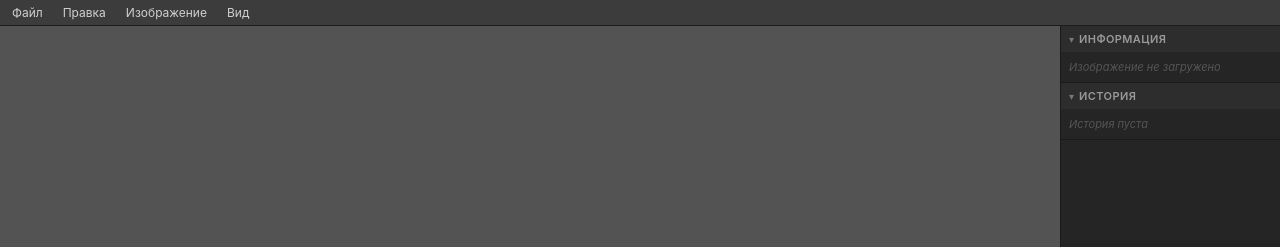
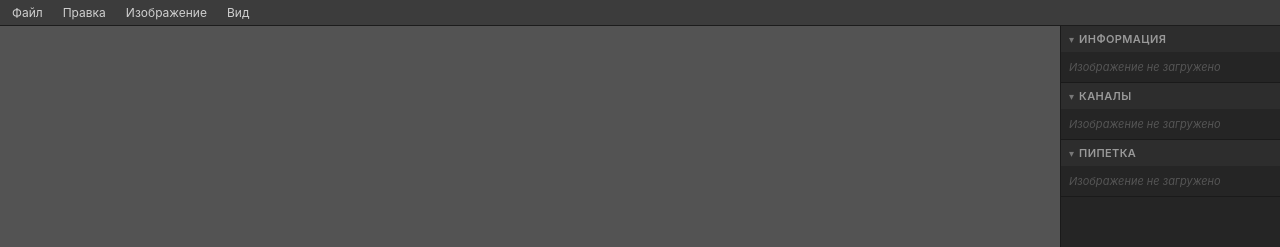
Before and after one commit to FrontendCourseMP/photoshop-98ryba4ok, a React (Vite) app: page / in a window 1280 px wide. Shown: the top 247 px of the page. Built offline with nearby package versions, Linux system fonts and the light colour scheme.

Commit message:
feat: интегрировать панель каналов — применение маски на холсте

```diff
--- a/src/components/CanvasArea/CanvasArea.tsx
+++ b/src/components/CanvasArea/CanvasArea.tsx
@@ -1,4 +1,7 @@
 import React, { useRef, useEffect } from 'react';
+import type { ChannelId, PickedPixel, ActiveTool } from '../../types';
+import { applyChannelMask, getChannelIds } from '../../utils/colorChannels';
+import { rgbToLab } from '../../utils/colorConvert';
 import styles from './CanvasArea.module.css';
 
 interface CanvasAreaProps {
@@ -8,6 +11,10 @@ interface CanvasAreaProps {
   error: string | null;
   onDrop: (file: File) => void;
   onOpenFile: () => void;
+  activeChannels?: ReadonlySet<ChannelId>;
+  colorDepth?: number;
+  activeTool?: ActiveTool;
+  onPixelPick?: (pixel: PickedPixel) => void;
 }
 
 export const ZOOM_STEPS = [10, 25, 33, 50, 67, 100, 150, 200, 300, 400, 600, 800, 1200, 1600, 3200];
@@ -28,6 +35,10 @@ export const CanvasArea: React.FC<CanvasAreaProps> = ({
   error,
   onDrop,
   onOpenFile,
+  activeChannels,
+  colorDepth,
+  activeTool = 'pointer',
+  onPixelPick,
 }) => {
   const canvasRef = useRef<HTMLCanvasElement>(null);
   const containerRef = useRef<HTMLDivElement>(null);
@@ -42,16 +53,20 @@ export const CanvasArea: React.FC<CanvasAreaProps> = ({
 
   useEffect(() => {
     const canvas = canvasRef.current;
-    if (!canvas) return;
+    if (!canvas || !imageData) return;
     const ctx = canvas.getContext('2d');
     if (!ctx) return;
 
-    if (imageData) {
-      canvas.width = imageData.width;
-      canvas.height = imageData.height;
-      ctx.putImageData(imageData, 0, 0);
+    canvas.width = imageData.width;
+    canvas.height = imageData.height;
+
+    let data: ImageData = imageData;
+    if (activeChannels && colorDepth !== undefined) {
+      const available = getChannelIds(colorDepth);
+      data = applyChannelMask(imageData, activeChannels, available) ?? imageData;
     }
-  }, [imageData]);
+    ctx.putImageData(data, 0, 0);
+  }, [imageData, activeChannels, colorDepth]);
 
   useEffect(() => {
     const el = containerRef.current;
@@ -86,8 +101,30 @@ export const CanvasArea: React.FC<CanvasAreaProps> = ({
     if (file) onDrop(file);
   };
 
+  const handleCanvasClick = (e: React.MouseEvent<HTMLCanvasElement>) => {
+    if (activeTool !== 'eyedropper' || !imageData || !onPixelPick) return;
+
+    const canvas = canvasRef.current;
+    if (!canvas) return;
+
+    const rect = canvas.getBoundingClientRect();
+    const scaleX = canvas.width / rect.width;
+    const scaleY = canvas.height / rect.height;
+    const px = Math.min(Math.max(0, Math.floor((e.clientX - rect.left) * scaleX)), imageData.width - 1);
+    const py = Math.min(Math.max(0, Math.floor((e.clientY - rect.top) * scaleY)), imageData.height - 1);
+
+    const idx = (py * imageData.width + px) * 4;
+    const r = imageData.data[idx];
+    const g = imageData.data[idx + 1];
+    const b = imageData.data[idx + 2];
+    const a = imageData.data[idx + 3];
+
+    onPixelPick({ x: px, y: py, r, g, b, a, lab: rgbToLab(r, g, b) });
+  };
+
   const scale = zoom / 100;
   const hasImage = !!imageData;
+  const isEyedropper = activeTool === 'eyedropper';
 
   return (
     <div
@@ -114,7 +151,9 @@ export const CanvasArea: React.FC<CanvasAreaProps> = ({
               style={{
                 width: imageData!.width * scale,
                 height: imageData!.height * scale,
+                cursor: isEyedropper ? 'crosshair' : 'default',
               }}
+              onClick={handleCanvasClick}
             />
           </div>
         ) : (
--- a/src/components/RightPanel/RightPanel.module.css
+++ b/src/components/RightPanel/RightPanel.module.css
@@ -76,3 +76,7 @@
   color: #555555;
   font-style: italic;
 }
+
+.sectionBodyNoPad {
+  padding: 0;
+}
--- a/src/components/RightPanel/RightPanel.tsx
+++ b/src/components/RightPanel/RightPanel.tsx
@@ -1,4 +1,7 @@
 import React, { useState } from 'react';
+import type { ChannelId, PickedPixel } from '../../types';
+import { ChannelsPanel } from '../ChannelsPanel/ChannelsPanel';
+import { EyedropperInfo } from '../EyedropperInfo/EyedropperInfo';
 import styles from './RightPanel.module.css';
 
 type RightPanelProps =
@@ -10,9 +13,17 @@ type RightPanelProps =
       colorDepth: number;
       fileName: string;
       format: string;
+      imageData: ImageData;
+      activeChannels: ReadonlySet<ChannelId>;
+      onChannelToggle: (channelId: ChannelId) => void;
+      pickedPixel: PickedPixel | null;
     };
 
-const Section: React.FC<{ title: string; children: React.ReactNode }> = ({ title, children }) => {
+const Section: React.FC<{ title: string; children: React.ReactNode; noPad?: boolean }> = ({
+  title,
+  children,
+  noPad,
+}) => {
   const [collapsed, setCollapsed] = useState(false);
 
   return (
@@ -21,7 +32,9 @@ const Section: React.FC<{ title: string; children: React.ReactNode }> = ({ title
         <span className={`${styles.arrow} ${collapsed ? styles.arrowClosed : ''}`}>▾</span>
         <span className={styles.sectionTitle}>{title}</span>
       </div>
-      {!collapsed && <div className={styles.sectionBody}>{children}</div>}
+      {!collapsed && (
+        <div className={noPad ? styles.sectionBodyNoPad : styles.sectionBody}>{children}</div>
+      )}
     </div>
   );
 };
@@ -48,8 +61,25 @@ export const RightPanel: React.FC<RightPanelProps> = (props) => {
         )}
       </Section>
 
-      <Section title="История">
-        <p className={styles.empty}>История пуста</p>
+      <Section title="Каналы" noPad>
+        {props.hasImage ? (
+          <ChannelsPanel
+            imageData={props.imageData}
+            colorDepth={props.colorDepth}
+            activeChannels={props.activeChannels}
+            onToggle={props.onChannelToggle}
+          />
+        ) : (
+          <p className={styles.empty} style={{ padding: '8px' }}>Изображение не загружено</p>
+        )}
+      </Section>
+
+      <Section title="Пипетка">
+        {props.hasImage ? (
+          <EyedropperInfo pixel={props.pickedPixel} />
+        ) : (
+          <p className={styles.empty}>Изображение не загружено</p>
+        )}
       </Section>
     </aside>
   );
```
